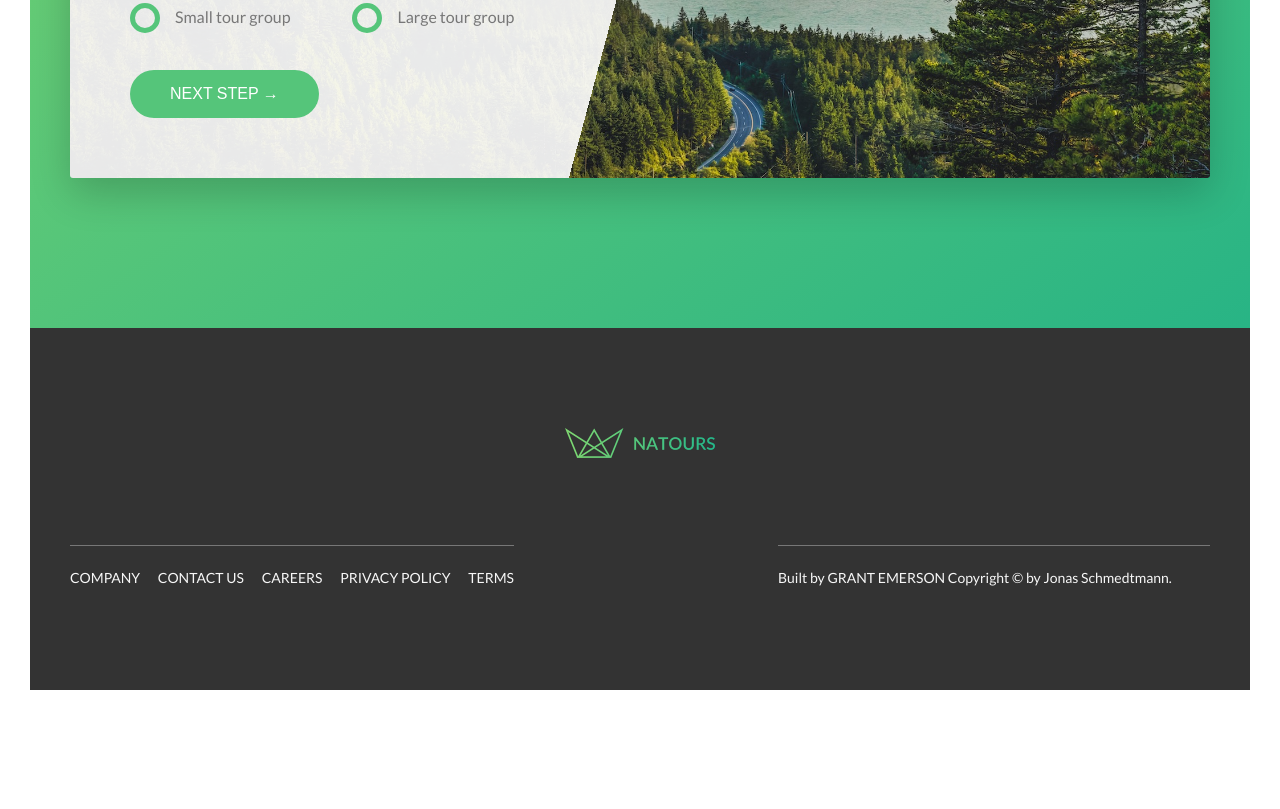
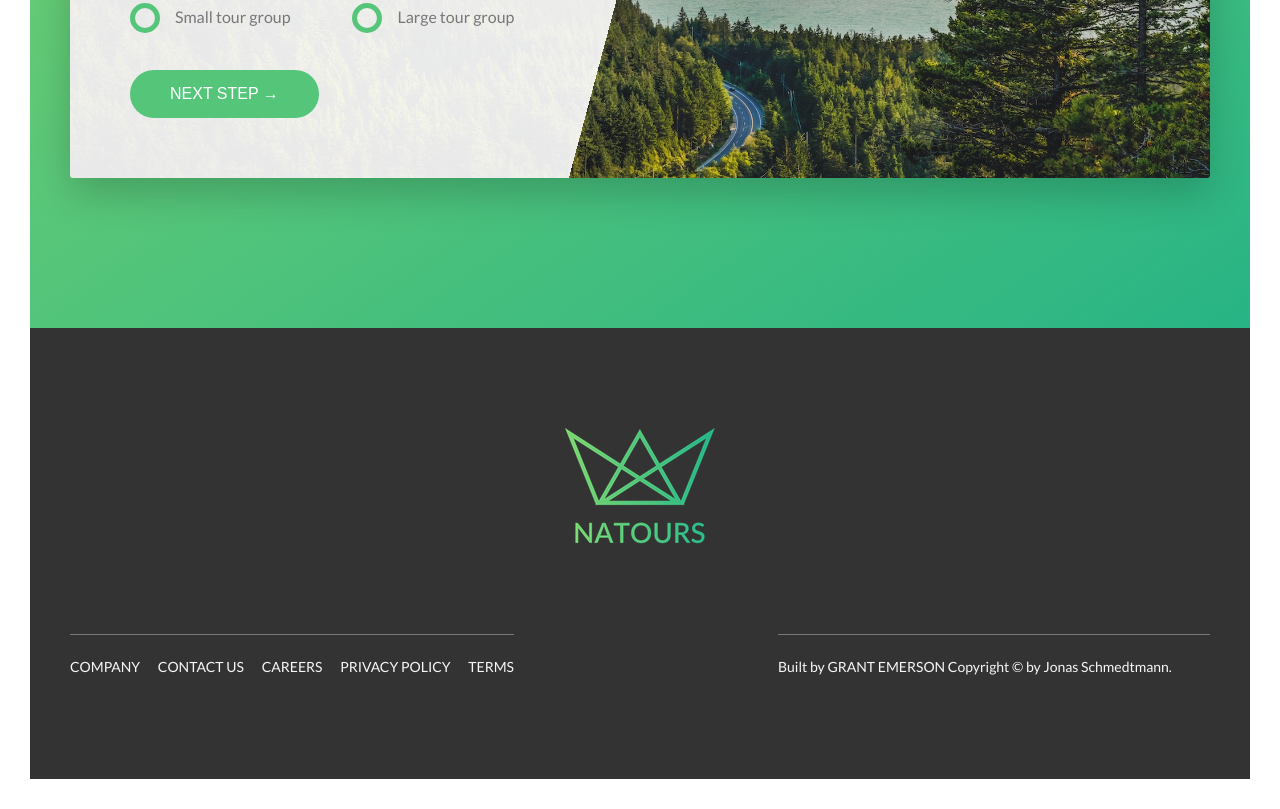
Before and after one commit to nosremetnarg/Natours, a website: page index.html in a window 1280 px wide. Shown: the part 4921-5730 px from the top of the page. Before the commit the page ends 5641 px from the top, so only its background shows below. Drawn offline with Linux system fonts and the light colour scheme.

Commit message:
art direction and density switching

```diff
--- a/index.html
+++ b/index.html
@@ -383,7 +383,14 @@
     </main>
     <footer class="footer">
         <div class="footer__logo-box">
-            <img src="img/logo-green-small-2x.png" alt="Full logo" class="footer__logo">
+
+          <picture class="footer__logo">
+            <source srcset="img/logo-green-small-1x.png 1x, img/logo-green-small-2x.png 2x" media="(max-width: 37.5em)">
+              <img srcset="img/logo-green-1x.png 1x, img/logo-green-2x.png 2x" alt="Full logo" >
+          </picture>
+
+
+
         </div>
        <div class="row">
            <div class="col-1-of-2">
--- a/sass/layout/_footer.scss
+++ b/sass/layout/_footer.scss
@@ -12,7 +12,7 @@
         margin-bottom: 8rem;
 
         @include respond(tab-port) {
-            max-width: 50rem;
+            // max-width: 50rem;
             margin-bottom: 4rem;
         }
     }
```
Also changed, not shown: css/style.css.
